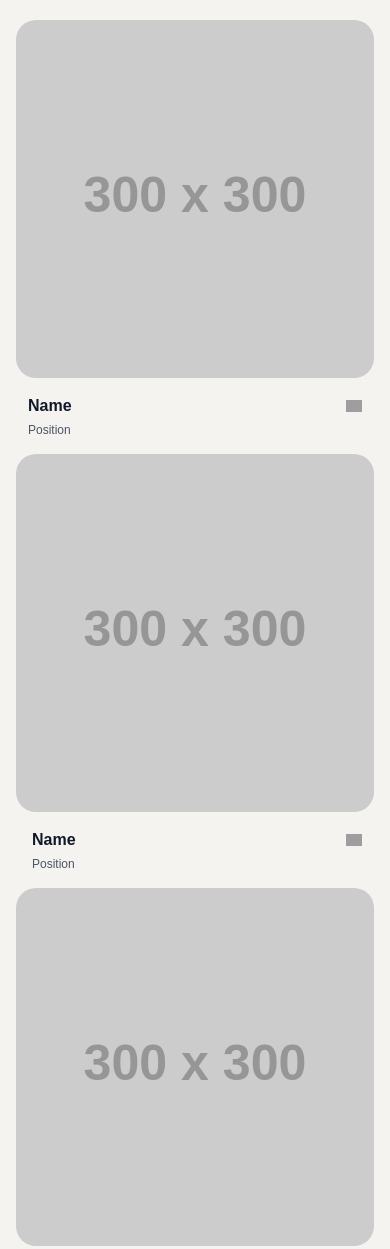
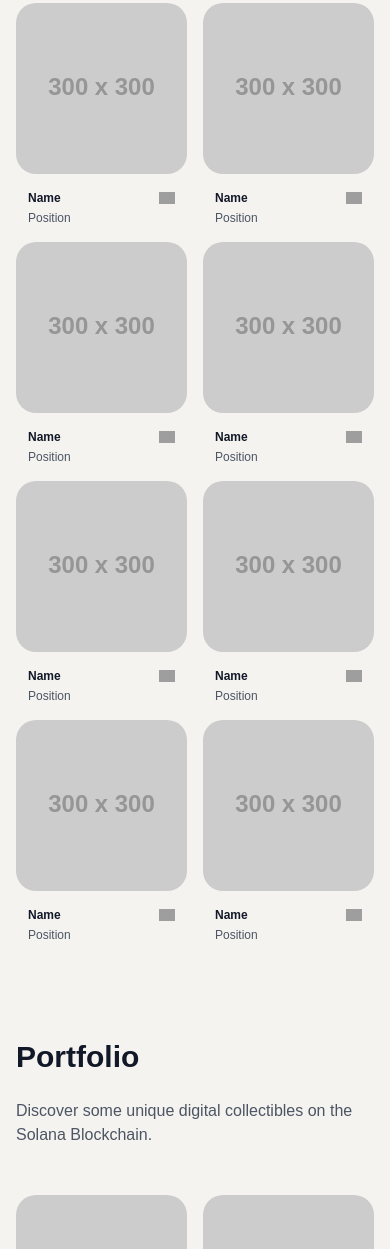
Before and after one commit to Tank19781978/bvc, a website: page index.html in a window 390 px wide. Shown: the part 751-2000 px from the top of the page. Drawn offline with nearby package versions, Linux system fonts and the light colour scheme; grey boxes are pictures that could not be loaded; placeholder pictures from the web are drawn by us.

Commit message:
Add files via upload

```diff
--- a/index.html
+++ b/index.html
@@ -34,8 +34,8 @@
             font-size:3.5vw;
         }
         .smallLogoPicture{
-            width: 20vw;
-            height:5vh;
+            width: 9vw;
+            height:3vh;
         }
 
 
@@ -51,7 +51,7 @@
 
                 <div class="flex-grow-0">
 
-                    <img src='https://i.postimg.cc/zfBRnC4s/bvc-logo-1-black.png' alt='bvc-logo-1-black' class="smallLogoPicture sm:h-10 sm:w-full px-0 lg:pl-28 md:pl-10 sm:pl-5" /></a>
+                    <img src='https://i.postimg.cc/MKN03k9d/BVC-1.png' alt='bvc-logo-1-black' class="smallLogoPicture sm:h-10 sm:w-full px-0 lg:pl-28 md:pl-10 sm:pl-5" /></a>
                 </div>
 
                 <nav class="headerFontSize flex-grow text-center sm:text-xl space-x-0 sm:space-x-6 ">
@@ -63,7 +63,7 @@
 
                 <div class="text-gray-600 cursor-pointer">
                     <a href="https://twitter.com/akajdang" target="_blank">
-                    <img src="https://i.postimg.cc/Xv5B5mfh/logo-black-png-twimg-1920.png" alt="twitter-logo"class= "h-3 w-3 sm:h-5 sm:w-3">
+                    <img src="https://i.postimg.cc/Xv5B5mfh/logo-black-png-twimg-1920.png" alt="twitter-logo"class= "h-3 w-3 sm:h-5 sm:w-5">
                     </a>
                 </div>
             </div>
@@ -86,12 +86,117 @@
                 Discover some unique digital collectibles on the Solana Blockchain.
             </p>
 
-            <div class="grid grid-cols-1 sm:grid-cols-2 md:grid-cols-3 lg:grid-cols-4 gap-4">
+            <div class="grid grid-cols-2 sm:grid-cols-2 md:grid-cols-3 lg:grid-cols-4 gap-4">
 
                 <div class="space-y-1 text-left items-center ">
                     <img alt="Placeholder image representing a team member" id="userPFP" class="w-full sm:w-auto block mx-auto aspect-w-1 aspect-h-1" src="https://placehold.co/300x300" />
                     <div class="pl-3 pt-3 flex items-center">
-                        <div class="flex-grow text-m sm:text-xl font-semibold">
+                        <div class="flex-grow text-xs sm:text-xl font-semibold">
+                            Name
+                        </div>
+                        <span>
+                            <a href="https://twitter.com" target="_blank">
+                                <img src="https://i.postimg.cc/Xv5B5mfh/logo-black-png-twimg-1920.png" class="h-3 pr-3" alt="X">
+                            </a>
+                        </span>
+                    </div>
+                    <div class="pl-3 text-xs sm:text-l text-gray-600">Position</div>
+                </div>
+
+                <div class="space-y-1 text-left items-center ">
+                    <img alt="Placeholder image representing a team member" id="userPFP" class="w-full sm:w-auto block mx-auto aspect-w-1 aspect-h-1" src="https://placehold.co/300x300" />
+                    <div class="pl-3 pt-3 flex items-center">
+                        <div class="flex-grow text-xs sm:text-xl font-semibold">
+                            Name
+                        </div>
+                        <span>
+                            <a href="https://twitter.com" target="_blank">
+                                <img src="https://i.postimg.cc/Xv5B5mfh/logo-black-png-twimg-1920.png" class="h-3 pr-3" alt="X">
+                            </a>
+                        </span>
+                    </div>
+                    <div class="pl-3 text-xs sm:text-l text-gray-600">Position</div>
+                </div>
+
+                <div class="space-y-1 text-left items-center ">
+                    <img alt="Placeholder image representing a team member" id="userPFP" class="w-full sm:w-auto block mx-auto aspect-w-1 aspect-h-1" src="https://placehold.co/300x300" />
+                    <div class="pl-3 pt-3 flex items-center">
+                        <div class="flex-grow text-xs sm:text-xl font-semibold">
+                            Name
+                        </div>
+                        <span>
+                            <a href="https://twitter.com" target="_blank">
+                                <img src="https://i.postimg.cc/Xv5B5mfh/logo-black-png-twimg-1920.png" class="h-3 pr-3" alt="X">
+                            </a>
+                        </span>
+                    </div>
+                    <div class="pl-3 text-xs sm:text-l text-gray-600">Position</div>
+                </div>
+
+                <div class="space-y-1 text-left items-center ">
+                    <img alt="Placeholder image representing a team member" id="userPFP" class="w-full sm:w-auto block mx-auto aspect-w-1 aspect-h-1" src="https://placehold.co/300x300" />
+                    <div class="pl-3 pt-3 flex items-center">
+                        <div class="flex-grow text-xs sm:text-xl font-semibold">
+                            Name
+                        </div>
+                        <span>
+                            <a href="https://twitter.com" target="_blank">
+                                <img src="https://i.postimg.cc/Xv5B5mfh/logo-black-png-twimg-1920.png" class="h-3 pr-3" alt="X">
+                            </a>
+                        </span>
+                    </div>
+                    <div class="pl-3 text-xs sm:text-l text-gray-600">Position</div>
+                </div>
+
+                <div class="space-y-1 text-left items-center ">
+                    <img alt="Placeholder image representing a team member" id="userPFP" class="w-full sm:w-auto block mx-auto aspect-w-1 aspect-h-1" src="https://placehold.co/300x300" />
+                    <div class="pl-3 pt-3 flex items-center">
+                        <div class="flex-grow text-xs sm:text-xl font-semibold">
+                            Name
+                        </div>
+                        <span>
+                            <a href="https://twitter.com" target="_blank">
+                                <img src="https://i.postimg.cc/Xv5B5mfh/logo-black-png-twimg-1920.png" class="h-3 pr-3" alt="X">
+                            </a>
+                        </span>
+                    </div>
+                    <div class="pl-3 text-xs sm:text-l text-gray-600">Position</div>
+                </div>
+
+                <div class="space-y-1 text-left items-center ">
+                    <img alt="Placeholder image representing a team member" id="userPFP" class="w-full sm:w-auto block mx-auto aspect-w-1 aspect-h-1" src="https://placehold.co/300x300" />
+                    <div class="pl-3 pt-3 flex items-center">
+                        <div class="flex-grow text-xs sm:text-xl font-semibold">
+                            Name
+                        </div>
+                        <span>
+                            <a href="https://twitter.com" target="_blank">
+                                <img src="https://i.postimg.cc/Xv5B5mfh/logo-black-png-twimg-1920.png" class="h-3 pr-3" alt="X">
+                            </a>
+                        </span>
+                    </div>
+                    <div class="pl-3 text-xs sm:text-l text-gray-600">Position</div>
+                </div>
+
+                <div class="space-y-1 text-left items-center ">
+                    <img alt="Placeholder image representing a team member" id="userPFP" class="w-full sm:w-auto block mx-auto aspect-w-1 aspect-h-1" src="https://placehold.co/300x300" />
+                    <div class="pl-3 pt-3 flex items-center">
+                        <div class="flex-grow text-xs sm:text-xl font-semibold">
+                            Name
+                        </div>
+                        <span>
+                            <a href="https://twitter.com" target="_blank">
+                                <img src="https://i.postimg.cc/Xv5B5mfh/logo-black-png-twimg-1920.png" class="h-3 pr-3" alt="X">
+                            </a>
+                        </span>
+                    </div>
+                    <div class="pl-3 text-xs sm:text-l text-gray-600">Position</div>
+                </div>
+
+                <div class="space-y-1 text-left items-center ">
+                    <img alt="Placeholder image representing a team member" id="userPFP" class="w-full sm:w-auto block mx-auto aspect-w-1 aspect-h-1" src="https://placehold.co/300x300" />
+                    <div class="pl-3 pt-3 flex items-center">
+                        <div class="flex-grow text-xs sm:text-xl font-semibold">
                             Name
                         </div>
                         <span>
@@ -104,110 +209,6 @@
                 </div>
 
 
-                <div class="space-y-1 text-left ">
-                    <img alt="Placeholder image representing a team member" id="userPFP" class="w-full block mx-auto aspect-w-1 aspect-h-1" src="https://placehold.co/300x300" />
-                    <div class="pl-4 pt-3 flex items-center">
-                        <div class="flex-grow text-m sm:text-xl font-semibold">
-                            Name
-                        </div>
-                        <span>
-                            <a href="https://twitter.com" target="_blank">
-                                <img src="https://i.postimg.cc/Xv5B5mfh/logo-black-png-twimg-1920.png" class="h-3 pr-3" alt="X">
-                            </a>
-                        </span>
-                    </div>
-                    <div class="pl-4 text-xs sm:text-l text-gray-600">Position</div>
-                </div>
-
-                <div class="space-y-1 text-left ">
-                    <img alt="Placeholder image representing a team member" id="userPFP" class="w-full block mx-auto aspect-w-1 aspect-h-1" src="https://placehold.co/300x300" />
-                    <div class="pl-4 pt-3 flex items-center">
-                        <div class="flex-grow text-m sm:text-xl font-semibold">
-                            Name
-                        </div>
-                        <span>
-                            <a href="https://twitter.com" target="_blank">
-                                <img src="https://i.postimg.cc/Xv5B5mfh/logo-black-png-twimg-1920.png" class="h-3 pr-3" alt="X">
-                            </a>
-                        </span>
-                    </div>
-                    <div class="pl-4 text-xs sm:text-l text-gray-600">Position</div>
-                </div>
-
-                <div class="space-y-1 text-left ">
-                    <img alt="Placeholder image representing a team member" id="userPFP" class="w-full block mx-auto aspect-w-1 aspect-h-1" src="https://placehold.co/300x300" />
-                    <div class="pl-4 pt-3 flex items-center">
-                        <div class="flex-grow text-m sm:text-xl font-semibold">
-                            Name
-                        </div>
-                        <span>
-                            <a href="https://twitter.com" target="_blank">
-                                <img src="https://i.postimg.cc/Xv5B5mfh/logo-black-png-twimg-1920.png" class="h-3 pr-3" alt="X">
-                            </a>
-                        </span>
-                    </div>
-                    <div class="pl-4 text-xs sm:text-l text-gray-600">Position</div>
-                </div>
-
-                <div class="space-y-1 text-left ">
-                    <img alt="Placeholder image representing a team member" id="userPFP" class="w-full block mx-auto aspect-w-1 aspect-h-1" src="https://placehold.co/300x300" />
-                    <div class="pl-4 pt-3 flex items-center">
-                        <div class="flex-grow text-m sm:text-xl font-semibold">
-                            Name
-                        </div>
-                        <span>
-                            <a href="https://twitter.com" target="_blank">
-                                <img src="https://i.postimg.cc/Xv5B5mfh/logo-black-png-twimg-1920.png" class="h-3 pr-3" alt="X">
-                            </a>
-                        </span>
-                    </div>
-                    <div class="pl-4 text-xs sm:text-l text-gray-600">Position</div>
-                </div>
-
-                <div class="space-y-1 text-left ">
-                    <img alt="Placeholder image representing a team member" id="userPFP" class="w-full block mx-auto aspect-w-1 aspect-h-1" src="https://placehold.co/300x300" />
-                    <div class="pl-4 pt-3 flex items-center">
-                        <div class="flex-grow text-m sm:text-xl font-semibold">
-                            Name
-                        </div>
-                        <span>
-                            <a href="https://twitter.com" target="_blank">
-                                <img src="https://i.postimg.cc/Xv5B5mfh/logo-black-png-twimg-1920.png" class="h-3 pr-3" alt="X">
-                            </a>
-                        </span>
-                    </div>
-                    <div class="pl-4 text-xs sm:text-l text-gray-600">Position</div>
-                </div>
-
-                <div class="space-y-1 text-left ">
-                    <img alt="Placeholder image representing a team member" id="userPFP" class="w-full block mx-auto aspect-w-1 aspect-h-1" src="https://placehold.co/300x300" />
-                    <div class="pl-4 pt-3 flex items-center">
-                        <div class="flex-grow text-m sm:text-xl font-semibold">
-                            Name
-                        </div>
-                        <span>
-                            <a href="https://twitter.com" target="_blank">
-                                <img src="https://i.postimg.cc/Xv5B5mfh/logo-black-png-twimg-1920.png" class="h-3 pr-3" alt="X">
-                            </a>
-                        </span>
-                    </div>
-                    <div class="pl-4 text-xs sm:text-l text-gray-600">Position</div>
-                </div>
-
-                <div class="space-y-1 text-left ">
-                    <img alt="Placeholder image representing a team member" id="userPFP" class="w-full block mx-auto aspect-w-1 aspect-h-1" src="https://placehold.co/300x300" />
-                    <div class="pl-4 pt-3 flex items-center">
-                        <div class="flex-grow text-m sm:text-xl font-semibold">
-                            Name
-                        </div>
-                        <span>
-                            <a href="https://twitter.com" target="_blank">
-                                <img src="https://i.postimg.cc/Xv5B5mfh/logo-black-png-twimg-1920.png" class="h-3 pr-3" alt="X">
-                            </a>
-                        </span>
-                    </div>
-                    <div class="pl-4 text-xs sm:text-l text-gray-600">Position</div>
-                </div>
 
 
 
@@ -219,7 +220,7 @@
             <p class="text-gray-600 mb-12">
                 Discover some unique digital collectibles on the Solana Blockchain.
             </p>
-            <div class="grid grid-cols-1 sm:grid-cols-2 md:grid-cols-3 lg:grid-cols-4 gap-4">
+            <div class="grid grid-cols-2 sm:grid-cols-2 md:grid-cols-3 lg:grid-cols-4 gap-4">
 
                 <div class="space-y-2 text-center">
                     <img alt="Placeholder image representing a team member" id="userPFP" class="w-full block mx-auto aspect-w-1 aspect-h-1" src="https://placehold.co/300x300" />
```
